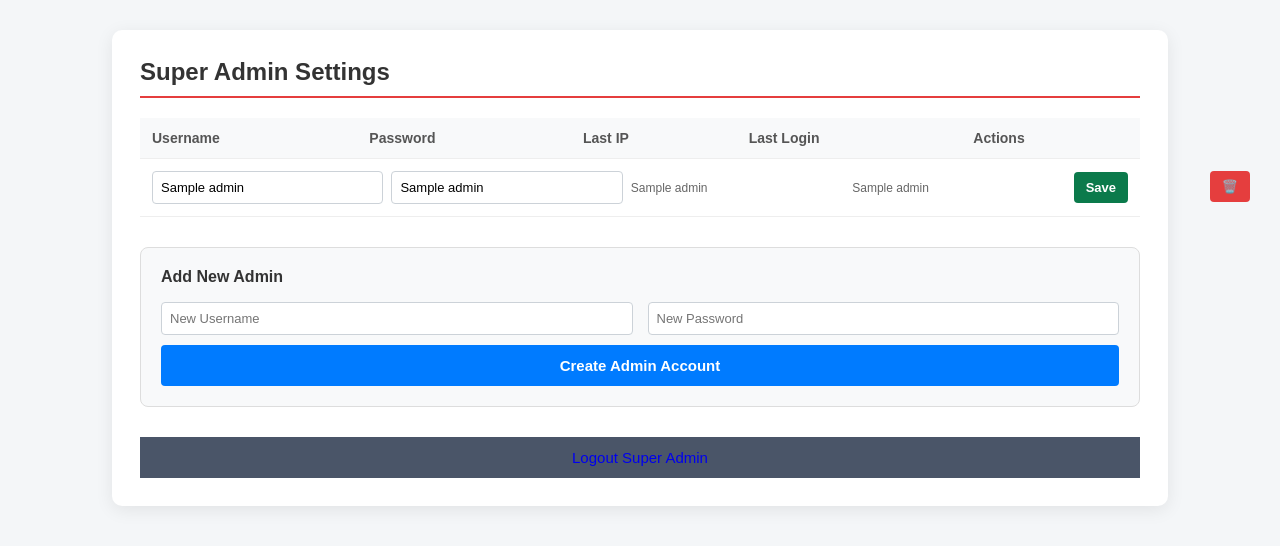
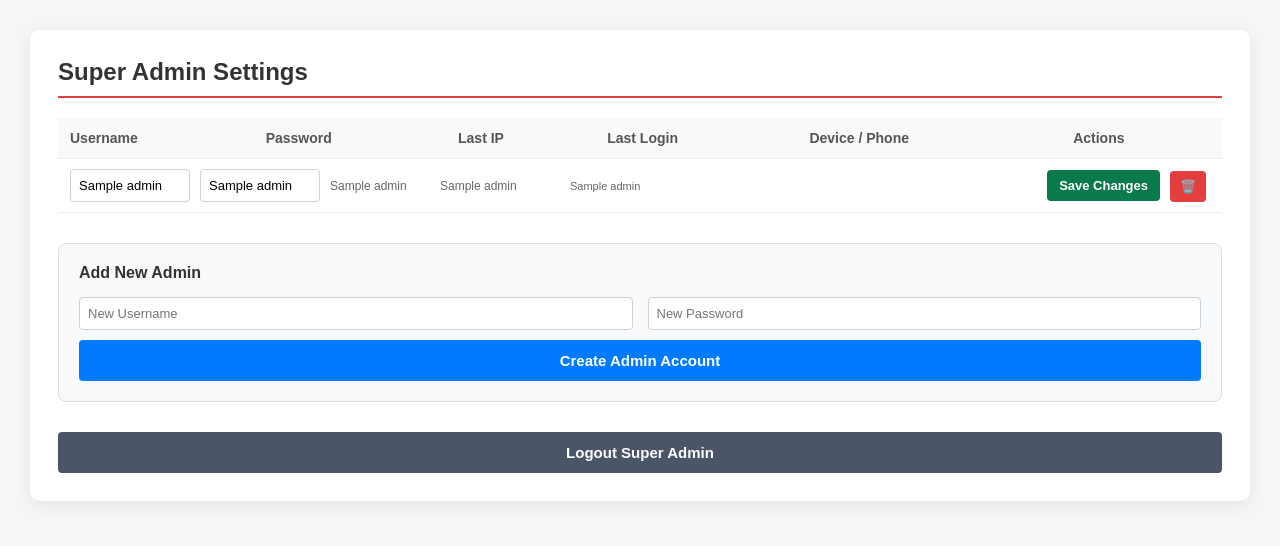
Before and after one commit to Mignon2544/green-deltaa.tattawhid.com, a Flask app: page /super-admin/dashboard in a window 1280 px wide. Shown: the top 546 px of the page. Run offline with Flask 3, Linux system fonts and the light colour scheme; the visitor is signed in with stand-in values (Sample User, id 1); a database or web service that is not in the repository returns one stand-in record (values such as "Sample title"); some libraries are stand-ins or nearby versions.

Commit message:
Update super_dashboard.html

```diff
--- a/templates/super_dashboard.html
+++ b/templates/super_dashboard.html
@@ -6,42 +6,50 @@
   <meta name="viewport" content="width=device-width, initial-scale=1">
   <style>
     body { font-family: Arial, sans-serif; background: #f4f6f8; margin: 0; padding: 30px; }
-    .card { max-width: 1000px; margin: auto; background: white; padding: 28px; border-radius: 10px; box-shadow: 0 4px 18px rgba(0,0,0,.08); }
+    .card { max-width: 1200px; margin: auto; background: white; padding: 28px; border-radius: 10px; box-shadow: 0 4px 18px rgba(0,0,0,.08); }
     h1 { margin-top: 0; font-size: 24px; color: #333; border-bottom: 2px solid #e53e3e; padding-bottom: 10px; margin-bottom: 20px;}
 
     /* Flash Messages */
     .flash-success { background: #c6f6d5; color: #22543d; padding: 12px; border-radius: 6px; margin-bottom: 20px; font-weight: bold; }
     .flash-error { background: #fed7d7; color: #742a2a; padding: 12px; border-radius: 6px; margin-bottom: 20px; font-weight: bold; }
 
+    /* Table Container for Mobile Scrolling */
+    .table-container { width: 100%; overflow-x: auto; margin-bottom: 30px; }
+
     /* Table Styles */
-    table { width: 100%; border-collapse: collapse; margin-bottom: 30px; }
-    th, td { padding: 12px; text-align: left; border-bottom: 1px solid #eee; font-size: 14px; }
-    th { background: #f8f9fa; font-weight: bold; color: #555; }
+    table { width: 100%; border-collapse: collapse; min-width: 900px; }
+    th, td { padding: 12px; text-align: left; border-bottom: 1px solid #eee; font-size: 14px; vertical-align: middle; }
+    th { background: #f8f9fa; font-weight: bold; color: #555; white-space: nowrap; }
 
     /* Form Styles inside table */
-    .edit-form { display: flex; gap: 8px; }
-    input { padding: 8px; border: 1px solid #ccd2d8; border-radius: 4px; width: 100%; box-sizing: border-box; font-size: 13px;}
+    .edit-form { display: flex; gap: 10px; align-items: center; flex-wrap: wrap; margin: 0; }
+    input { padding: 8px; border: 1px solid #ccd2d8; border-radius: 4px; font-size: 13px; box-sizing: border-box; }
+    .input-username { width: 120px; }
+    .input-password { width: 120px; }
+
+    /* Data text */
+    .data-text { font-size: 12px; color: #666; word-break: break-word; }
+    .device-text { font-size: 11px; color: #666; max-width: 180px; white-space: nowrap; overflow: hidden; text-overflow: ellipsis; display: inline-block; vertical-align: middle; }
 
     /* Buttons */
-    .btn { padding: 8px 12px; border: none; border-radius: 4px; cursor: pointer; font-size: 13px; font-weight: bold; color: white; }
+    .btn { padding: 8px 12px; border: none; border-radius: 4px; cursor: pointer; font-size: 13px; font-weight: bold; color: white; transition: 0.2s; }
     .btn-save { background: #0b7a4b; }
     .btn-save:hover { background: #08643d; }
-    .btn-delete { background: #e53e3e; }
+    .btn-delete { background: #e53e3e; padding: 8px 10px; }
     .btn-delete:hover { background: #c53030; }
-    .btn-add { background: #007bff; width: 100%; padding: 12px; font-size: 15px; margin-top: 10px;}
+    .btn-add { background: #007bff; width: 100%; padding: 12px; font-size: 15px; margin-top: 10px; }
     .btn-add:hover { background: #0056b3; }
-    .btn-logout { background: #4a5568; width: 100%; padding: 12px; font-size: 15px; margin-top: 10px; text-decoration: none; display: block; text-align: center; box-sizing: border-box;}
+    .btn-logout { background: #4a5568; width: 100%; padding: 12px; font-size: 15px; margin-top: 10px; text-decoration: none; display: block; text-align: center; box-sizing: border-box; border-radius: 4px; font-weight: bold; color: white; }
     .btn-logout:hover { background: #2d3748; }
 
     .add-admin-box { background: #f8f9fa; padding: 20px; border-radius: 8px; border: 1px solid #ddd; margin-bottom: 30px; }
-    .add-admin-box h3 { margin-top: 0; font-size: 16px; color: #333; }
+    .add-admin-box h3 { margin-top: 0; font-size: 16px; color: #333; margin-bottom: 15px; }
     .add-admin-grid { display: grid; grid-template-columns: 1fr 1fr; gap: 15px; }
 
     @media (max-width: 768px) {
       body { padding: 10px; }
-      .edit-form { flex-direction: column; }
+      .card { padding: 15px; }
       .add-admin-grid { grid-template-columns: 1fr; }
-      th, td { font-size: 12px; padding: 8px; }
     }
   </style>
 </head>
@@ -57,7 +65,8 @@
       {% endif %}
     {% endwith %}
 
-    <!-- List of Admins -->
+    <!-- Admin Management Table -->
+    <div class="table-container">
       <table>
         <thead>
           <tr>
@@ -65,35 +74,42 @@
             <th>Password</th>
             <th>Last IP</th>
             <th>Last Login</th>
+            <th>Device / Phone</th>
             <th>Actions</th>
           </tr>
         </thead>
         <tbody>
           {% for admin in admins %}
           <tr>
-          <td colspan="5" style="padding: 0;">
-            <form method="POST" action="/super-admin/edit-admin/{{ admin[0] }}" class="edit-form" style="padding: 12px; align-items: center;">
-              <input type="text" name="username" value="{{ admin[1] }}" required style="flex: 1;">
-              <input type="text" name="password" value="{{ admin[2] }}" required style="flex: 1;">
-              <span style="flex: 1; color: #666; font-size: 12px;">{{ admin[3] or 'Never' }}</span>
-              <span style="flex: 1; color: #666; font-size: 12px;">{{ admin[4] or 'Never' }}</span>
+            <td colspan="6" style="padding: 10px 12px;">
+              <!-- Edit Form -->
+              <form method="POST" action="/super-admin/edit-admin/{{ admin[0] }}" class="edit-form" style="float: left; width: calc(100% - 50px);">
+                <input type="text" name="username" value="{{ admin[1] }}" required class="input-username">
+                <input type="text" name="password" value="{{ admin[2] }}" required class="input-password">
 
-              <div style="display: flex; gap: 5px;">
-                <button type="submit" class="btn btn-save">Save</button>
-                <!-- Delete form must be separate to prevent nested forms -->
-              </div>
+                <span class="data-text" style="width: 100px;">{{ admin[3] or 'Never' }}</span>
+                <span class="data-text" style="width: 120px;">{{ admin[4] or 'Never' }}</span>
+                <span class="device-text" title="{{ admin[5] }}">
+                  {{ admin[5] or 'Unknown' }}
+                </span>
+
+                <button type="submit" class="btn btn-save" style="margin-left: auto;">Save Changes</button>
               </form>
-            <!-- Delete form outside the edit form -->
-            <form method="POST" action="/super-admin/delete-admin/{{ admin[0] }}" style="display: inline; position: absolute; right: 30px; margin-top: -45px;" onsubmit="return confirm('Delete this admin?');">
-              <button type="submit" class="btn btn-delete">🗑️</button>
+
+              <!-- Delete Form -->
+              <form method="POST" action="/super-admin/delete-admin/{{ admin[0] }}" style="float: right; width: 40px; margin-top: 2px;" onsubmit="return confirm('Are you sure you want to delete this admin?');">
+                <button type="submit" class="btn btn-delete" title="Delete Admin">🗑️</button>
               </form>
+
+              <div style="clear: both;"></div>
             </td>
           </tr>
           {% endfor %}
         </tbody>
       </table>
+    </div>
 
-    <!-- Add New Admin -->
+    <!-- Add New Admin Section -->
     <div class="add-admin-box">
       <h3>Add New Admin</h3>
       <form method="POST" action="/super-admin/add-admin">
@@ -105,6 +121,7 @@
       </form>
     </div>
 
+    <!-- Logout Button -->
     <a href="/super-admin/logout" class="btn-logout">Logout Super Admin</a>
   </div>
 </body>
```
Lines whose indentation alone changed are shown as unchanged.
